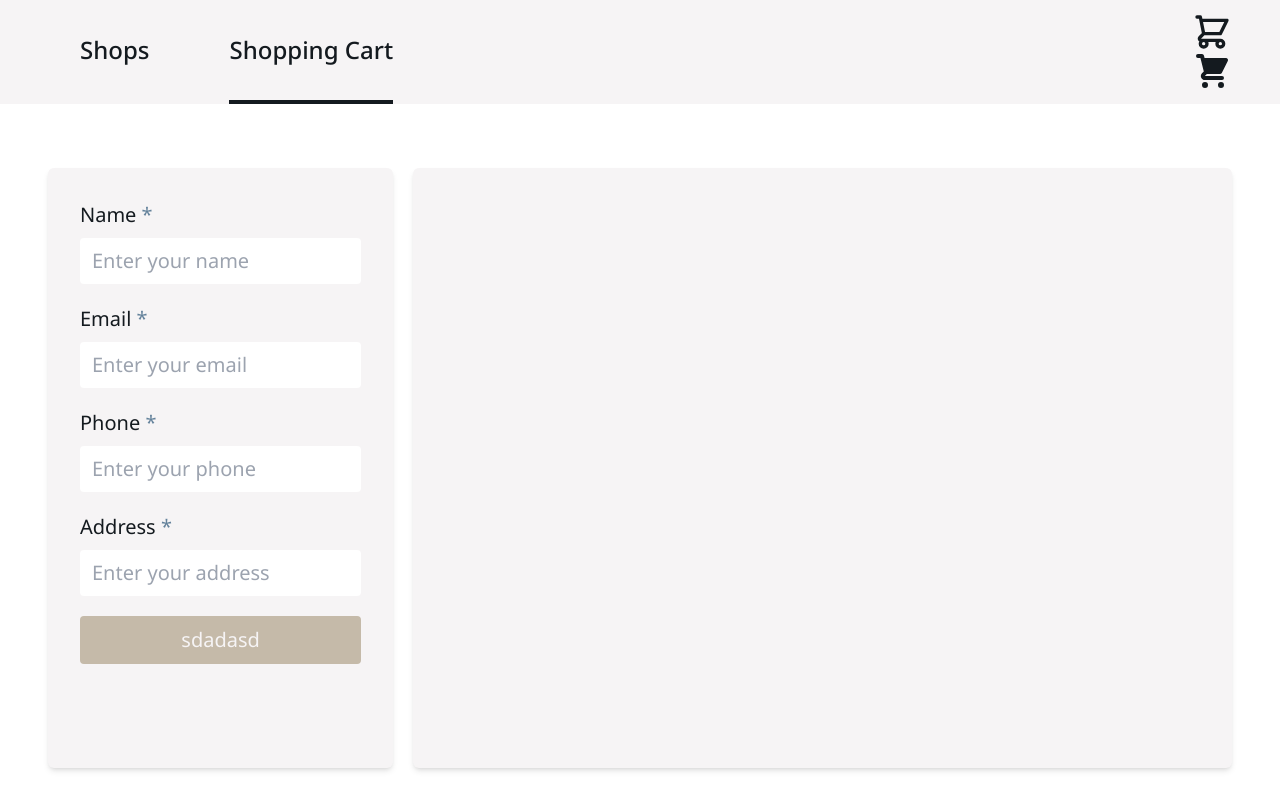
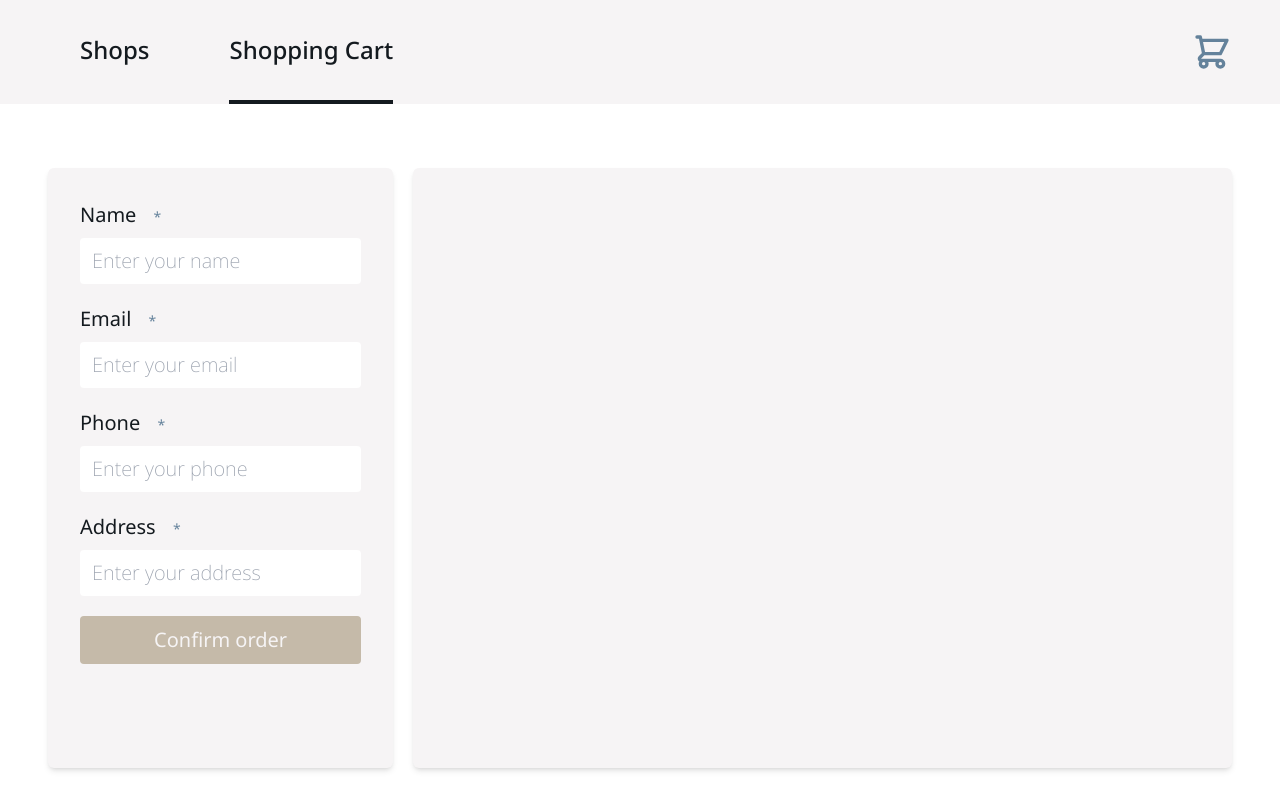
Before and after one commit to YarPetru/food-delivery-front, a React (Create React App) app: page /shopping-cart in a window 1280 px wide. Shown: the top 810 px of the page. Built offline with nearby package versions, Linux system fonts and the light colour scheme.

Commit message:
some styles modified, add "availible only one shop for order" feature

```diff
--- a/src/components/ShoppingCart/ChangeProductCard.tsx
+++ b/src/components/ShoppingCart/OrderedProductsCard.tsx
@@ -6,7 +6,7 @@ interface IChangeProductCard {
   product: IOrderedProduct;
 }
 
-const ChangeProductCard: React.FC<IChangeProductCard> = ({ product }) => {
+const OrderedProductsCard: React.FC<IChangeProductCard> = ({ product }) => {
   const [, setProductQuantity] = useState<number>(1);
 
   const handleRemoveProduct = () => {
@@ -56,4 +56,4 @@ const ChangeProductCard: React.FC<IChangeProductCard> = ({ product }) => {
   );
 };
 
-export default ChangeProductCard;
+export default OrderedProductsCard;
--- a/src/components/ShoppingCart/UserCart.tsx
+++ b/src/components/ShoppingCart/UserCart.tsx
@@ -1,7 +1,6 @@
 import React from 'react';
-import ChangeProductCard from './ChangeProductCard';
+import OrderedProductsCard from './OrderedProductsCard';
 import { useAppSelector } from 'hooks/redux-hooks';
-
 import { getCurrentOrder } from 'store/order';
 
 const UserCart: React.FC = () => {
@@ -11,7 +10,7 @@ const UserCart: React.FC = () => {
     <section className="section w-[calc(70%-10px)] h-[600px] overflow-auto">
       <ul className="flex flex-col w-full gap-7">
         {currentOrder?.map(product => (
-          <ChangeProductCard key={product._id} product={product} />
+          <OrderedProductsCard key={product._id} product={product} />
         ))}
       </ul>
     </section>
--- a/src/components/ShoppingCart/UserDataForm.tsx
+++ b/src/components/ShoppingCart/UserDataForm.tsx
@@ -1,35 +1,9 @@
 import React from 'react';
+import { useAppSelector } from 'hooks/redux-hooks';
 import { Formik, Form, ErrorMessage, Field } from 'formik';
-import * as yup from 'yup';
+import { validationSchema } from 'utils/yup-scheme';
 
-const emailRegEx =
-  /[a-z0-9!#$%&'*+/=?^_`{|}~-]+(?:\.[a-z0-9!#$%&'*+/=?^_`{|}~-]+)*@(?:[a-z0-9](?:[a-z0-9-]*[a-z0-9])?\.)+[a-z0-9](?:[a-z0-9-]*[a-z0-9])?/;
-
-// eslint-disable-next-line
-const phoneRegEx = /^[\+]{0,1}380([0-9]{9})$/;
-
-const validationSchema = yup.object().shape({
-  name: yup
-    .string()
-    .min(2, 'Name is too short - should be 2 chars minimum')
-    .required('Name is a required field'),
-  email: yup
-    .string()
-    .min(2, 'Email is too short - should be 2 chars minimum')
-    .max(60, 'Email is too long - no more than 60 chars')
-    .email('Enter a valid email')
-    .matches(emailRegEx, 'Email must be a valid according to RFC2822')
-    .required('Email is a required field'),
-  phone: yup
-    .string()
-    .matches(phoneRegEx, 'Phone should be 13 chars and start with +380')
-    .required('Phone is a required field'),
-  address: yup
-    .string()
-    .min(1, 'Address is too short - should be 10 chars minimum')
-    .max(200, 'Address is too long - no more than 200 chars')
-    .required('Address is a required field'),
-});
+import { getCurrentOrder } from 'store/order';
 
 const initialValues = {
   name: '',
@@ -40,6 +14,9 @@ const initialValues = {
 
 const UserDataForm: React.FC = () => {
   const handleSubmit = () => {};
+  const { data: currentOrder } = useAppSelector(getCurrentOrder);
+  const isShoppingCartEmpty = currentOrder.length === 0;
+  console.log(isShoppingCartEmpty);
 
   return (
     <section className="section w-[calc(30%-10px)] h-[600px]">
@@ -56,84 +33,84 @@ const UserDataForm: React.FC = () => {
             <Form name="OrederForm" className="relative flex flex-col justify-center w-full">
               <div className="relative flex flex-col mb-5">
                 <label htmlFor="name" className="mb-2">
-                  Name <span className="text-blue-main">*</span>
+                  Name <span className="error-validation">*</span>
                 </label>
                 <Field
-                  className="px-3 py-2 text-sm text-black outline-none rounded"
+                  className="text-input"
                   id="name"
                   name="name"
                   type="text"
                   placeholder="Enter your name"
                   autoComplete="off"
                 />
-                <ErrorMessage name="name" component="div" className="text-sm text-blue-main" />
+                <ErrorMessage name="name" component="div" className="error-validation" />
               </div>
 
               <div className="relative flex flex-col mb-5">
                 <label htmlFor="email" className="mb-2">
-                  Email <span className="text-blue-main">*</span>
+                  Email <span className="error-validation">*</span>
                 </label>
                 <Field
-                  className="px-3 py-2 text-sm text-black outline-none rounded"
+                  className="text-input"
                   id="email"
                   name="email"
                   type="text"
                   placeholder="Enter your email"
                   autoComplete="off"
                 />
-                <ErrorMessage name="email" component="div" className="text-sm text-blue-main" />
+                <ErrorMessage name="email" component="div" className="error-validation" />
               </div>
 
               <div className="relative flex flex-col mb-5">
                 <label htmlFor="phone" className="mb-2">
-                  Phone <span className="text-blue-main">*</span>
+                  Phone <span className="error-validation">*</span>
                 </label>
                 <Field
-                  className="px-3 py-2 text-sm text-black outline-none rounded"
+                  className="text-input"
                   id="phone"
                   name="phone"
                   type="text"
                   placeholder="Enter your phone"
                   autoComplete="off"
                 />
-                <ErrorMessage name="phone" component="div" className="text-sm text-blue-main" />
+                <ErrorMessage name="phone" component="div" className="error-validation" />
               </div>
 
               <div className="relative flex flex-col mb-5">
                 <label htmlFor="address" className="mb-2">
-                  Address <span className="text-blue-main">*</span>
+                  Address <span className="error-validation">*</span>
                 </label>
                 <Field
-                  className="px-3 py-2 text-sm text-black outline-none rounded"
+                  className="text-input"
                   id="address"
                   name="address"
                   type="text"
                   placeholder="Enter your address"
                   autoComplete="off"
                 />
-                <ErrorMessage name="address" component="div" className="text-sm text-blue-main" />
+                <ErrorMessage name="address" component="div" className="error-validation" />
               </div>
 
               <button
                 type="submit"
-                disabled={areFieldsUntouched || !isValid}
+                disabled={isShoppingCartEmpty || areFieldsUntouched || !isValid}
                 className="font-md text-white border bg-blue-sky border-transparent rounded px-4 py-2 overflow-hidden transition-all duration-600 relative z-50
           disabled:after:hidden disabled:bg-grey-main disabled:text-grey-light
           after:h-0  after:w-full after:absolute after:left-0 after:top-1/2 after:-z-10 after:bg-blue-main active:after:bg-blue-main
           hover:after:content-[''] hover:after:w-full hover:after:left-0 hover:after:top-0 hover:after:block hover:after:h-full  after:transition-all after:duration-600"
               >
-                {/* {isFetchingUser ? (
+                {/* {isPending ? (
                   <BeatLoader
                     cssOverride={{
                       textAlign: 'center',
                     }}
-                    color="#D4DFFF"
+                    color="#64829B"
                     size="6px"
                   />
                 ) : (
-                  'SignUp'
+                  'Confirm order'
                 )} */}
-                sdadasd
+                Confirm order
               </button>
             </Form>
           );
--- a/src/components/Shops/ProductCard.tsx
+++ b/src/components/Shops/ProductCard.tsx
@@ -10,7 +10,7 @@ interface IProductCard {
 
 const ProductCard: React.FC<IProductCard> = ({ product, addToCart, isAlreadyInOrder }) => {
   return (
-    <li className="w-[calc(33%-16px)] flex flex-col gap-4 items-center bg-white rounded-md overflow-hidden">
+    <li className="w-[calc(33%-16px)] flex flex-col gap-4 items-center bg-white rounded-md shadow-sm overflow-hidden">
       <div className="group relative overflow-hidden h-[200px]">
         <img
           src={
--- a/src/components/Shops/ShopsList.tsx
+++ b/src/components/Shops/ShopsList.tsx
@@ -3,6 +3,7 @@ import classNames from 'classnames';
 import { setCurrentShop } from 'store/current-shop/current-shop-slice';
 import { useAppDispatch, useAppSelector } from 'hooks/redux-hooks';
 import { getCurrentShop } from 'store/current-shop';
+import { getCurrentOrder } from 'store/order';
 
 interface IShopsList {
   shops: string[];
@@ -11,6 +12,9 @@ interface IShopsList {
 const ShopsList: React.FC<IShopsList> = ({ shops }) => {
   const dispatch = useAppDispatch();
   const { shopTitle: currentShopTitle } = useAppSelector(getCurrentShop);
+  const { data: currentOrder } = useAppSelector(getCurrentOrder);
+
+  const currentOrderShops = currentOrder.map(product => product.shop_title);
 
   const filterBtnClasses = classNames('btn w-full', {});
 
@@ -31,6 +35,7 @@ const ShopsList: React.FC<IShopsList> = ({ shops }) => {
             <button
               type="button"
               value={shop}
+              disabled={!currentOrderShops.includes(shop) && currentOrderShops.length !== 0}
               className={
                 currentShopTitle === shop ? `${filterBtnClasses} bg-blue-main` : filterBtnClasses
               }
--- a/src/components/layout/Header.tsx
+++ b/src/components/layout/Header.tsx
@@ -1,17 +1,21 @@
 import React from 'react';
 import { HiOutlineShoppingCart, HiShoppingCart } from 'react-icons/hi';
+import { useAppSelector } from 'hooks/redux-hooks';
 
 import Container from './Container';
 import Navigation from './Navigation';
+import { getCurrentOrder } from 'store/order';
 
 const Header: React.FC = () => {
+  const { data: currentOrder } = useAppSelector(getCurrentOrder);
+  const isShoppingCartEmpty = currentOrder.length === 0;
+
   return (
     <header className="bg-grey-light text-md">
       <Container className="items-center">
         <Navigation />
-        <div>
-          <HiOutlineShoppingCart />
-          <HiShoppingCart />
+        <div className="text-blue-main">
+          {isShoppingCartEmpty ? <HiOutlineShoppingCart /> : <HiShoppingCart size="42px" />}
         </div>
       </Container>
     </header>
--- a/src/index.css
+++ b/src/index.css
@@ -24,7 +24,7 @@
   }
 
   h2 {
-    @apply text-lg text-black;
+    @apply text-lg text-grey-dark text-center;
   }
 
   h3 {
@@ -34,7 +34,7 @@
 
 @layer components {
   .btn {
-    @apply px-5 py-2 text-white bg-blue-sky rounded-lg hover:bg-blue-main transition-all;
+    @apply px-5 py-2 text-white bg-blue-sky shadow-lg rounded-lg hover:bg-blue-main hover:shadow-md active:shadow-none disabled:bg-grey-main disabled:text-grey-light disabled:shadow-none transition-all;
   }
 
   .section {
@@ -42,7 +42,15 @@
   }
 
   .rounded-button {
-    @apply w-8 h-8 flex items-center justify-center rounded-full border border-grey-main text-grey-main hover:border-black hover:text-black transition-all;
+    @apply w-8 h-8 flex items-center justify-center rounded-full border border-transparent shadow-md text-grey-main hover:shadow-sm hover:text-grey-dark active:shadow-none transition-all;
+  }
+
+  .error-validation {
+    @apply text-xs text-blue-main ml-3;
+  }
+
+  .text-input {
+    @apply px-3 py-2 text-sm text-black outline-none rounded placeholder:font-extralight;
   }
 }
 
--- /dev/null
+++ b/src/utils/constants.ts
@@ -0,0 +1,5 @@
+export const emailRegEx =
+  /[a-z0-9!#$%&'*+/=?^_`{|}~-]+(?:\.[a-z0-9!#$%&'*+/=?^_`{|}~-]+)*@(?:[a-z0-9](?:[a-z0-9-]*[a-z0-9])?\.)+[a-z0-9](?:[a-z0-9-]*[a-z0-9])?/;
+
+// eslint-disable-next-line
+export const phoneRegEx = /^[\+]{0,1}380([0-9]{9})$/;
--- /dev/null
+++ b/src/utils/yup-scheme.tsx
@@ -0,0 +1,25 @@
+import * as yup from 'yup';
+import { emailRegEx, phoneRegEx } from './constants';
+
+export const validationSchema = yup.object().shape({
+  name: yup
+    .string()
+    .min(2, 'Name is too short - should be 2 chars minimum')
+    .required('Name is a required field'),
+  email: yup
+    .string()
+    .min(2, 'Email is too short - should be 2 chars minimum')
+    .max(60, 'Email is too long - no more than 60 chars')
+    .email('Enter a valid email')
+    .matches(emailRegEx, 'Email must be a valid according to RFC2822')
+    .required('Email is a required field'),
+  phone: yup
+    .string()
+    .matches(phoneRegEx, 'Phone should be 13 chars and start with +380')
+    .required('Phone is a required field'),
+  address: yup
+    .string()
+    .min(1, 'Address is too short - should be 10 chars minimum')
+    .max(200, 'Address is too long - no more than 200 chars')
+    .required('Address is a required field'),
+});
--- a/tailwind.config.js
+++ b/tailwind.config.js
@@ -22,7 +22,7 @@ module.exports = {
       xs: ['14px', { fontWeight: '400' }],
       sm: ['20px', { fontWeight: '400' }],
       md: ['24px', { fontWeight: '500' }],
-      lg: ['32px', { fontWeight: '400' }],
+      lg: ['56px', { fontWeight: '200' }],
       xl: ['56px', { fontWeight: '700' }],
     },
     colors: {
@@ -39,6 +39,7 @@ module.exports = {
       grey: {
         light: '#F6F4F5',
         main: '#C5BAA9',
+        dark: '#9e9587',
       },
       olive: {
         main: '#686C33',
```
Also changed, not shown: src/components/Shops/ProductsList.tsx (+10 -7 lines), .yarnrc.yml (deleted).
